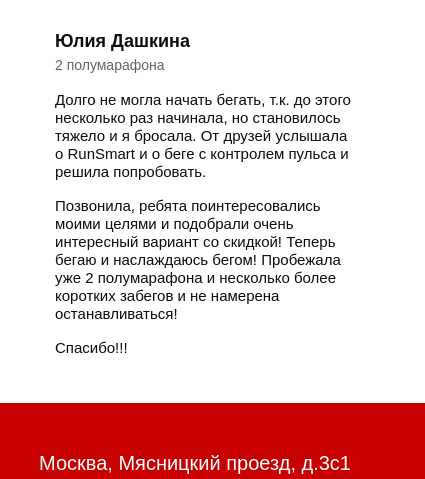
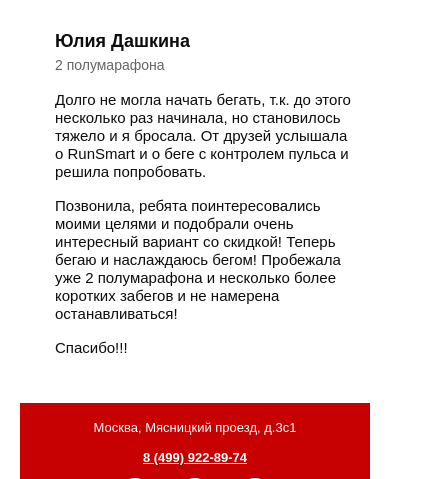
Before and after one commit to ZeRcooI/RunSmart, a website: page src/index.html in a window 390 px wide. Shown: the part 7229-7708 px from the top of the page, 425 px wide, since content can reach past the window. Drawn offline with nearby package versions, Linux system fonts and the light colour scheme; a web font is replaced by a local one.

Commit message:
сделана адаптация футера

```diff
--- a/src/sass/base/_media.scss
+++ b/src/sass/base/_media.scss
@@ -2,6 +2,14 @@
   .consultation {
     min-height: 640px;
     padding: 80px 0;
+  }
+
+  .footer {
+    &__info {
+      padding: 30px 40px;
+      width: 400px;
+      height: 230px;
+    }
   }
 }
 // Lorem ipsum dolor sit amet consectetur adipisicing elit. Suscipit tenetur, asperiores, sunt nostrum eaque incidunt harum distinctio necessitatibus fugit deleniti possimus fugiat ad voluptatem non similique. Voluptatum ut sit odio aliquam molestias obcaecati velit doloremque animi facere error dolore saepe cum amet delectus veritatis corporis perferendis deserunt a consequatur necessitatibus magni quos, adipisci reiciendis? Earum repellat officiis maiores dignissimos accusamus ipsa. At nostrum suscipit rerum expedita, modi fugiat hic sint ullam adipisci quasi tempora excepturi accusantium molestias laudantium accusamus ratione esse quibusdam iste placeat fuga reprehenderit blanditiis exercitationem! Quidem, et libero harum molestiae cumque incidunt fugit dignissimos similique quia necessitatibus.
@@ -129,6 +137,14 @@
           line-height: 20px;
         }
       }
+    }
+  }
+
+  .footer {
+    &__info {
+      padding: 30px 40px;
+      width: 400px;
+      height: 230px;
     }
   }
 }
@@ -311,6 +327,21 @@
           line-height: 20px;
         }
       }
+    }
+  }
+
+  .footer {
+    &__info {
+      padding: 30px 40px;
+      width: 350px;
+      height: 190px;
+    }
+    &__addr {
+      margin-bottom: 20px;
+      font-size: 17px;
+    }
+    &__phone {
+      margin-bottom: 20px;
     }
   }
 }
@@ -544,6 +575,29 @@
       }
     }
   }
+
+  .footer {
+    &__info {
+      padding: 15px 15px;
+      width: 350px;
+      height: 120px;
+    }
+    &__addr {
+      margin-bottom: 10px;
+      font-size: 13px;
+    }
+    &__phone {
+      margin-bottom: 10px;
+      font-size: 13px;
+    }
+    &__social-item {
+      width: 30px;
+      height: 30px;
+      img {
+        height: 16px;
+      }
+    }
+  }
 }
 // Lorem ipsum dolor sit amet consectetur adipisicing elit. Suscipit tenetur, asperiores, sunt nostrum eaque incidunt harum distinctio necessitatibus fugit deleniti possimus fugiat ad voluptatem non similique. Voluptatum ut sit odio aliquam molestias obcaecati velit doloremque animi facere error dolore saepe cum amet delectus veritatis corporis perferendis deserunt a consequatur necessitatibus magni quos, adipisci reiciendis? Earum repellat officiis maiores dignissimos accusamus ipsa. At nostrum suscipit rerum expedita, modi fugiat hic sint ullam adipisci quasi tempora excepturi accusantium molestias laudantium accusamus ratione esse quibusdam iste placeat fuga reprehenderit blanditiis exercitationem! Quidem, et libero harum molestiae cumque incidunt fugit dignissimos similique quia necessitatibus.
 // Eaque placeat consequatur quae aliquam assumenda saepe unde cupiditate sint iure optio ipsam atque, eveniet quos itaque, modi aspernatur. Corrupti accusamus harum placeat, voluptas saepe animi tempore impedit aperiam obcaecati praesentium quaerat consequatur. Fugit nam dolores ab saepe inventore tempore. Nisi dolore asperiores molestiae sit voluptatum saepe ducimus similique amet? Quibusdam quisquam officiis est fuga iusto earum aliquam natus possimus sequi, aut eaque sapiente dolor corrupti adipisci similique voluptatum dolorum dolore corporis numquam aliquid sit minima? Veritatis ducimus hic ea possimus magni. Provident eum vel rerum reiciendis voluptas iure a nihil nam. Reprehenderit aliquam libero ducimus ut sit reiciendis rerum!
@@ -771,4 +825,25 @@
       }
     }
   }
+
+  .footer {
+    &__info {
+      padding: 10px 10px;
+      width: 250px;
+      height: 100px;
+    }
+    &__addr {
+      margin-bottom: 5px;
+    }
+    &__phone {
+      margin-bottom: 7px;
+    }
+    &__social-item {
+      width: 25px;
+      height: 25px;
+      img {
+        height: 14px;
+      }
+    }
+  }
 }
```
Also changed, not shown: src/CSS/style.min.css.
